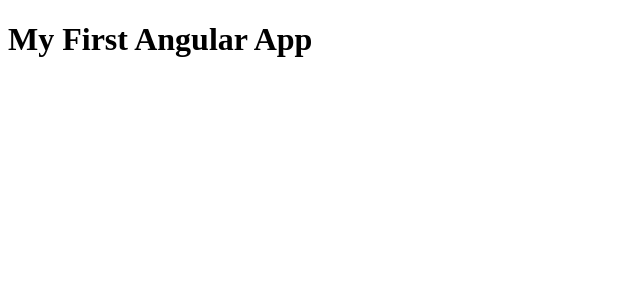
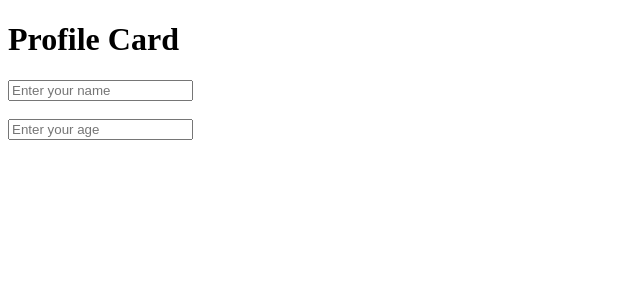
Before and after one commit to josemanuelborja/PRAC-FE-BE, an Angular app: page / in a window 1280 px wide. Shown: the top 300 px of the page, without its empty margins (0-640 px from the left). Built offline with nearby package versions, Linux system fonts and the light colour scheme.

Commit message:
feature: DAY 2 COMPLETE

```diff
--- a/src/app/day1/app.component.html
+++ /dev/null
@@ -1 +0,0 @@
-<h1>{{ title }} </h1>
--- a/src/app/day1/app.component.ts
+++ /dev/null
@@ -1,14 +0,0 @@
-import { Component } from '@angular/core';
-
-@Component({
-  selector: 'app-root',
-  standalone: true,
-  imports: [],
-  templateUrl: './app.component.html'
-})
-
-
-export class AppComponent {
-  title: string = 'My First Angular App';
-
-}
--- /dev/null
+++ b/src/app/day2/app.component.html
@@ -0,0 +1,14 @@
+<h1>{{ title }} </h1>
+
+
+<p *ngIf="name">Hello, {{ name }}! </p>
+
+<p *ngIf="age !== null">You are {{ age }} years old. </p>
+
+<p *ngIf="age !== null && age >= 18">You are an adult.</p>
+<p *ngIf="age !== null && age < 18">You are a minor.</p>
+
+
+<input [(ngModel)]="name" placeholder="Enter your name">
+<br><br>
+<input [(ngModel)]="age" type="number" placeholder="Enter your age">
--- /dev/null
+++ b/src/app/day2/app.component.ts
@@ -0,0 +1,20 @@
+import { Component } from '@angular/core';
+import { FormsModule } from '@angular/forms';
+import { CommonModule } from '@angular/common';
+import { NgIf } from '@angular/common';
+
+@Component({
+  selector: 'app-root',
+  standalone: true,
+  imports: [FormsModule, CommonModule, NgIf],
+  templateUrl: './app.component.html'
+})
+
+
+export class AppComponent {
+  title: string = 'Profile Card';
+
+  name: string = '';
+  age: number  | null = null;
+
+}
--- a/src/main.ts
+++ b/src/main.ts
@@ -1,7 +1,7 @@
 import { bootstrapApplication } from '@angular/platform-browser';
 import { appConfig } from './app/app.config';
 import { App } from './app/app';
-import { AppComponent } from './app/day1/app.component';
+import { AppComponent } from './app/day2/app.component';
 
 bootstrapApplication(AppComponent, appConfig)
   .catch((err) => console.error(err));
```
Also changed, not shown: src/app/day2/app.component.scss (added).
